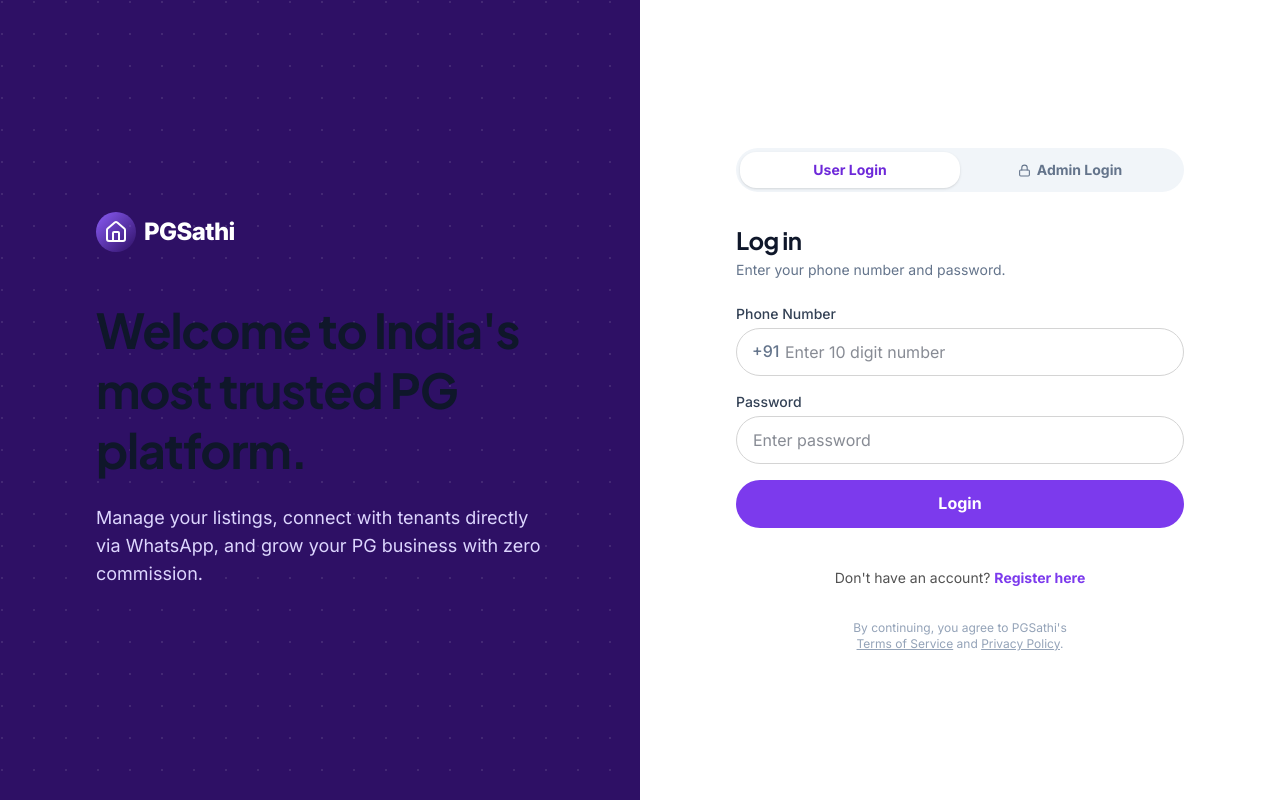
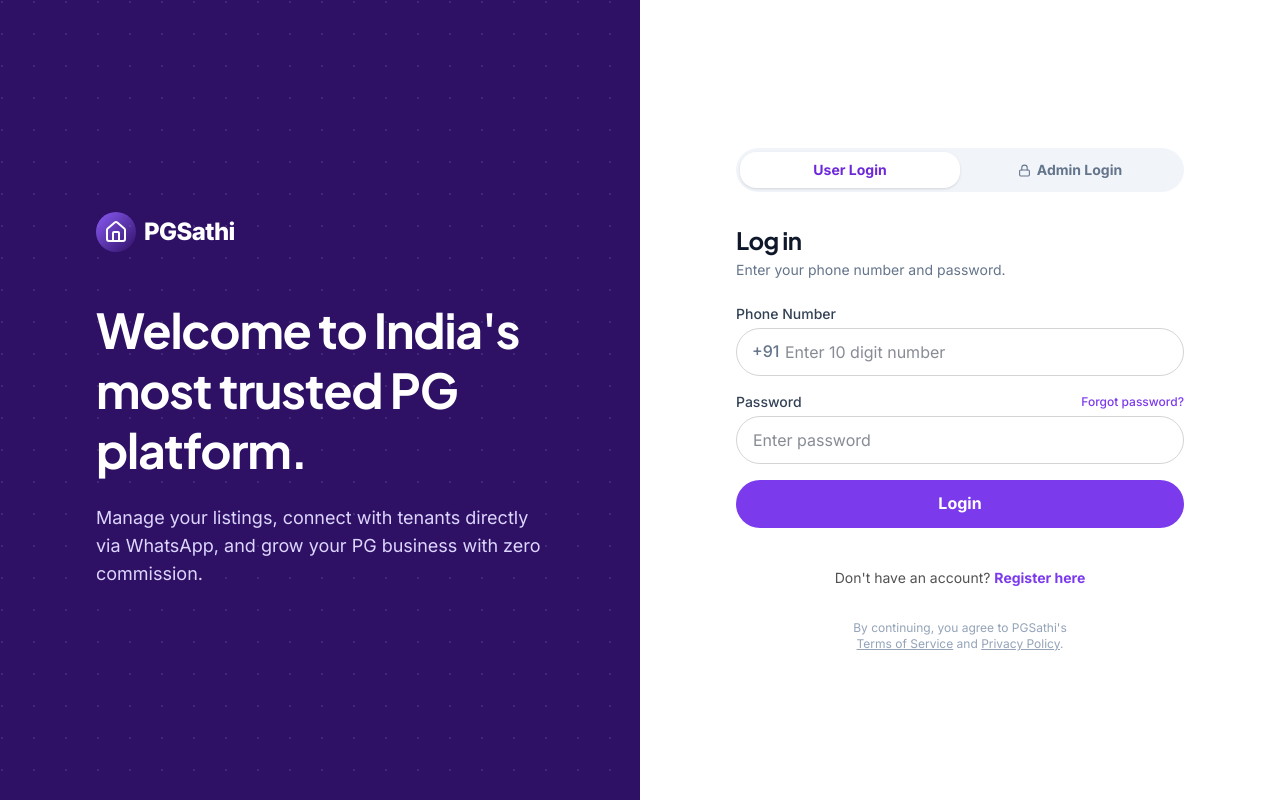
Before and after one commit to mohd-aftab-code/pgsathi, a Next.js app: page /login in a window 1280 px wide. Built offline with nearby package versions, Linux system fonts and the light colour scheme; no server answers.

Commit message:
feat: implement user and admin authentication pages with login and registration functionality

```diff
--- a/app/(auth)/login/page.tsx
+++ b/app/(auth)/login/page.tsx
@@ -64,7 +64,7 @@
             </div>
             <span className="font-extrabold text-2xl tracking-tight">PGSathi</span>
           </Link>
-          <h1 className="text-4xl lg:text-5xl font-bold leading-tight mb-6">
+          <h1 className="text-4xl lg:text-5xl font-bold leading-tight mb-6 text-white">
             Welcome to India's most trusted PG platform.
           </h1>
           <p className="text-primary-200 text-lg">
@@ -128,7 +128,10 @@
                 </div>
               </div>
               <div>
-                <label className="block text-sm font-medium text-neutral-700 mb-1">Password</label>
+                <div className="flex justify-between items-center mb-1">
+                  <label className="block text-sm font-medium text-neutral-700">Password</label>
+                  <Link href="/forgot-password" className="text-xs text-primary-600 hover:underline font-medium">Forgot password?</Link>
+                </div>
                 <input type="password" value={password} onChange={e => setPassword(e.target.value)}
                   className={inputCls} placeholder="Enter password" required />
               </div>
--- a/app/(auth)/register/page.tsx
+++ b/app/(auth)/register/page.tsx
@@ -61,7 +61,7 @@
             </div>
             <span className="font-extrabold text-2xl tracking-tight">PGSathi</span>
           </Link>
-          <h1 className="text-4xl lg:text-5xl font-bold leading-tight mb-6">
+          <h1 className="text-4xl lg:text-5xl font-bold leading-tight mb-6 text-white">
             Welcome to India's most trusted PG platform.
           </h1>
           <p className="text-primary-200 text-lg">
```
